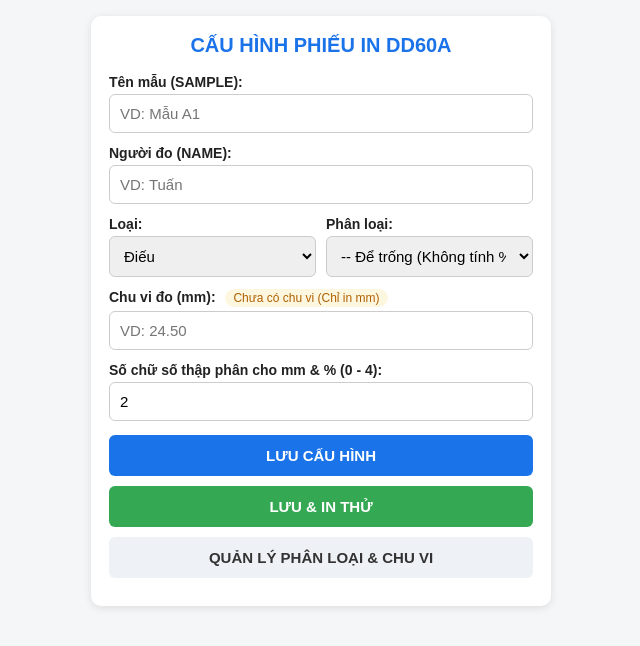
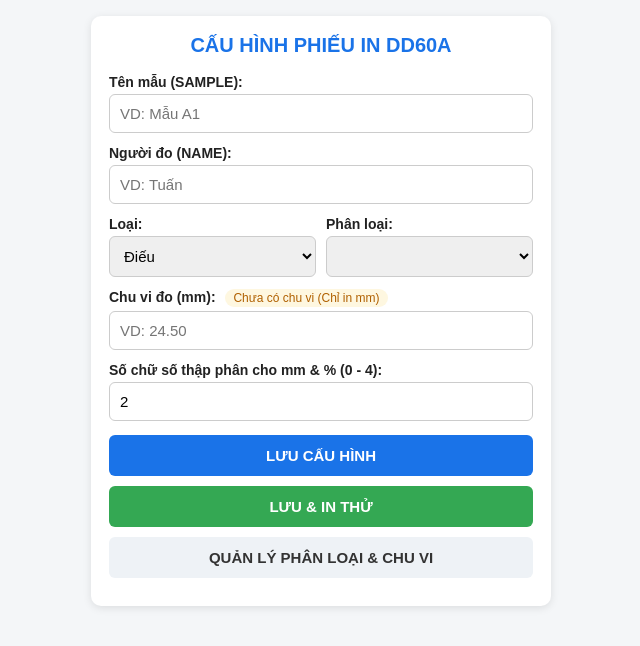
Before and after one commit to ngocvukh/dd60a-web, a plain HTML site: page index.html in a window 1280 px wide. Shown: the whole page, without its empty margins (319-959 px from the left). Drawn offline with Linux system fonts and the light colour scheme; no server answers.

Commit message:
Keep empty preset option blank without note

```diff
--- a/index.html
+++ b/index.html
@@ -127,7 +127,7 @@
 
       const nullOpt = document.createElement("option");
       nullOpt.value = "__NULL__";
-      nullOpt.textContent = "-- Để trống (Không tính %) --";
+      nullOpt.textContent = "";
       select.appendChild(nullOpt);
 
       const filtered = presets.filter(p => p.type === currentType);
```
